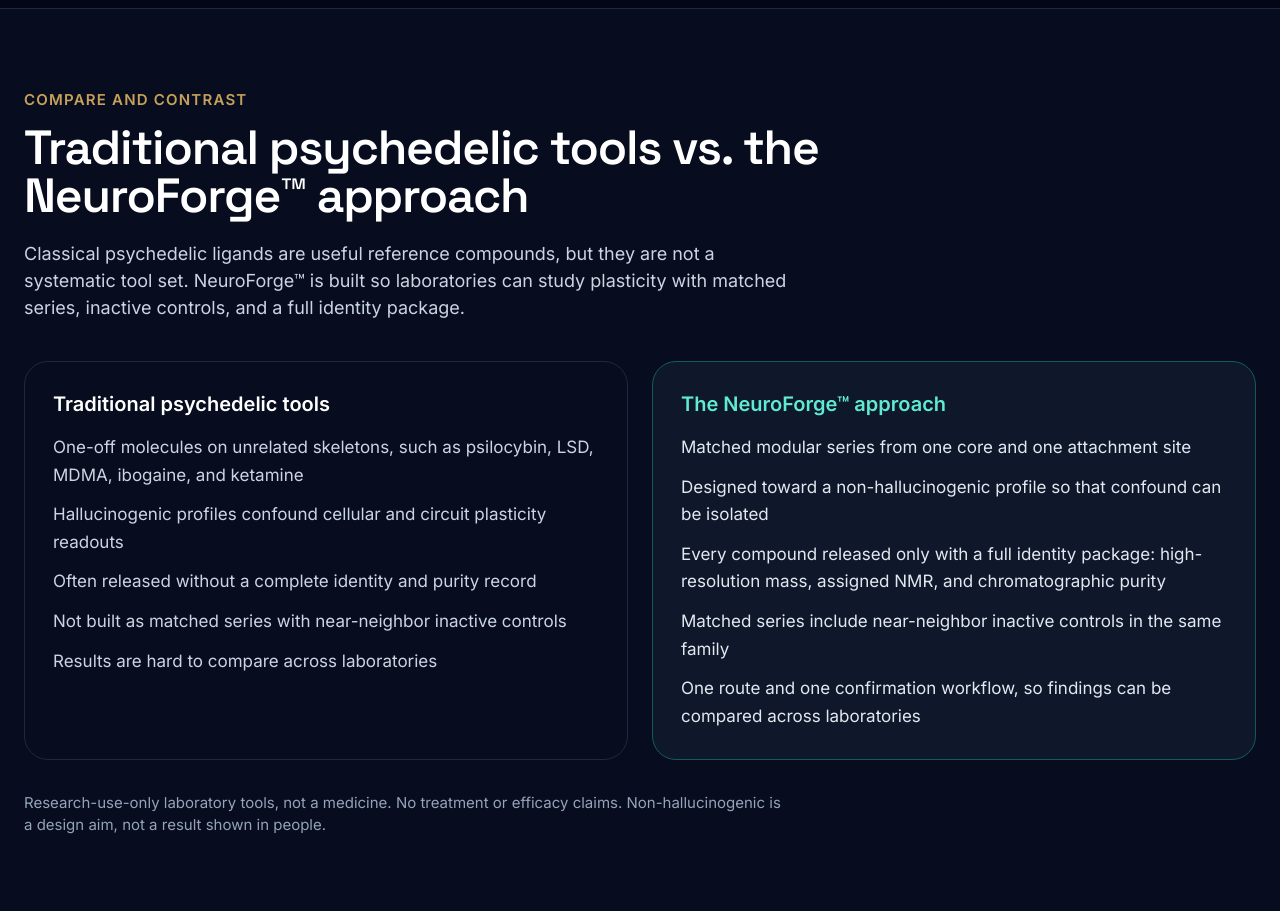
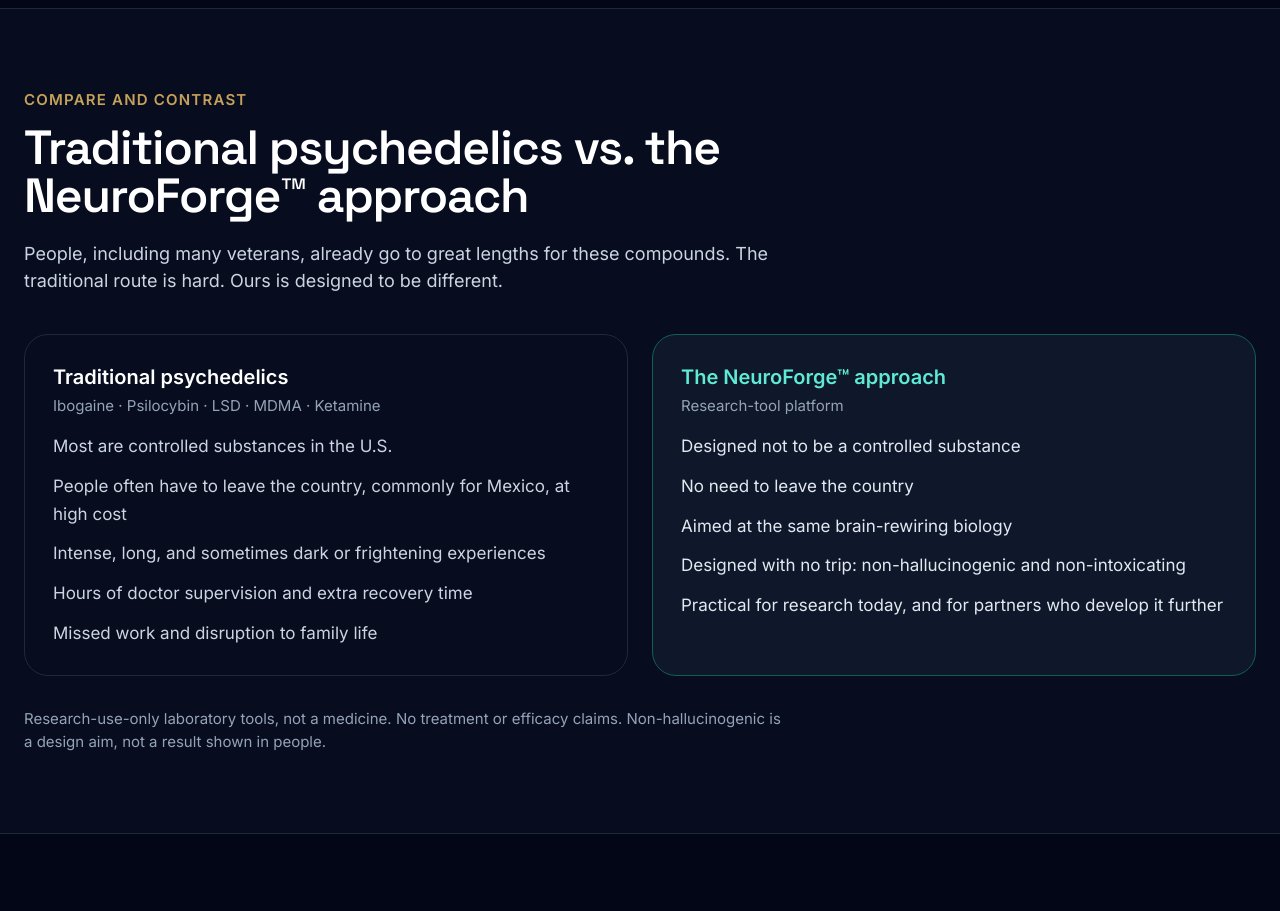
Before and after one commit to joshuaready2026/biotech-ventures-all-markets-uae-USA-germany, a plain HTML site: page index.html in a window 1280 px wide. Shown: the part 2340-3251 px from the top of the page. Drawn offline with nearby package versions, Linux system fonts and the light colour scheme.

Commit message:
Comparison section: plain-English version from Borad deck

```diff
--- a/index.html
+++ b/index.html
@@ -143,27 +143,29 @@
     <section id="compare" class="border-t border-slate-800 bg-slate-900/40">
       <div class="max-w-screen-xl mx-auto px-6 py-20">
         <p class="eyebrow">Compare and contrast</p>
-        <h2 class="heading-font text-3xl md:text-5xl leading-tight tracking-tight mt-3 text-white max-w-4xl">Traditional psychedelic tools vs. the NeuroForge™ approach</h2>
-        <p class="mt-5 text-slate-300 max-w-3xl">Classical psychedelic ligands are useful reference compounds, but they are not a systematic tool set. NeuroForge™ is built so laboratories can study plasticity with matched series, inactive controls, and a full identity package.</p>
+        <h2 class="heading-font text-3xl md:text-5xl leading-tight tracking-tight mt-3 text-white max-w-4xl">Traditional psychedelics vs. the NeuroForge™ approach</h2>
+        <p class="mt-5 text-slate-300 max-w-3xl">People, including many veterans, already go to great lengths for these compounds. The traditional route is hard. Ours is designed to be different.</p>
         <div class="grid md:grid-cols-2 gap-6 mt-10">
             <div class="border border-slate-800 rounded-3xl p-7">
-                <h3 class="font-semibold text-xl text-white mb-4">Traditional psychedelic tools</h3>
+                <h3 class="font-semibold text-xl text-white mb-1">Traditional psychedelics</h3>
+                <p class="text-[15px] text-slate-400 mb-4">Ibogaine · Psilocybin · LSD · MDMA · Ketamine</p>
                 <ul class="space-y-3 text-slate-300 text-[17px] leading-relaxed">
-                    <li>One-off molecules on unrelated skeletons, such as psilocybin, LSD, MDMA, ibogaine, and ketamine</li>
-                    <li>Hallucinogenic profiles confound cellular and circuit plasticity readouts</li>
-                    <li>Often released without a complete identity and purity record</li>
-                    <li>Not built as matched series with near-neighbor inactive controls</li>
-                    <li>Results are hard to compare across laboratories</li>
+                    <li>Most are controlled substances in the U.S.</li>
+                    <li>People often have to leave the country, commonly for Mexico, at high cost</li>
+                    <li>Intense, long, and sometimes dark or frightening experiences</li>
+                    <li>Hours of doctor supervision and extra recovery time</li>
+                    <li>Missed work and disruption to family life</li>
                 </ul>
             </div>
             <div class="bg-slate-900 border border-teal-800 rounded-3xl p-7">
-                <h3 class="font-semibold text-xl text-teal-300 mb-4">The NeuroForge™ approach</h3>
+                <h3 class="font-semibold text-xl text-teal-300 mb-1">The NeuroForge™ approach</h3>
+                <p class="text-[15px] text-slate-400 mb-4">Research-tool platform</p>
                 <ul class="space-y-3 text-slate-200 text-[17px] leading-relaxed">
-                    <li>Matched modular series from one core and one attachment site</li>
-                    <li>Designed toward a non-hallucinogenic profile so that confound can be isolated</li>
-                    <li>Every compound released only with a full identity package: high-resolution mass, assigned NMR, and chromatographic purity</li>
-                    <li>Matched series include near-neighbor inactive controls in the same family</li>
-                    <li>One route and one confirmation workflow, so findings can be compared across laboratories</li>
+                    <li>Designed not to be a controlled substance</li>
+                    <li>No need to leave the country</li>
+                    <li>Aimed at the same brain-rewiring biology</li>
+                    <li>Designed with no trip: non-hallucinogenic and non-intoxicating</li>
+                    <li>Practical for research today, and for partners who develop it further</li>
                 </ul>
             </div>
         </div>
```
